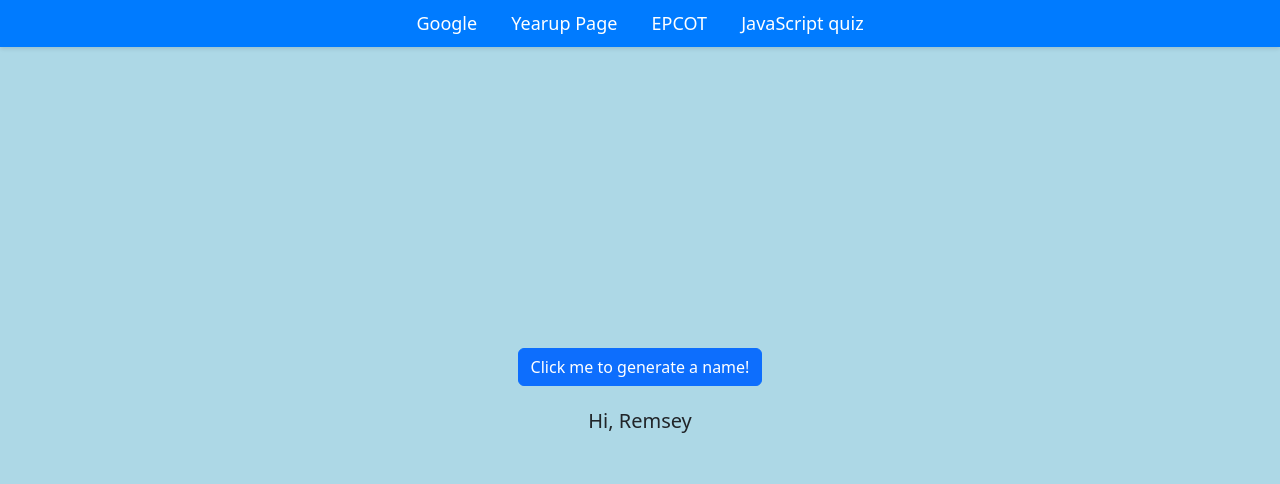
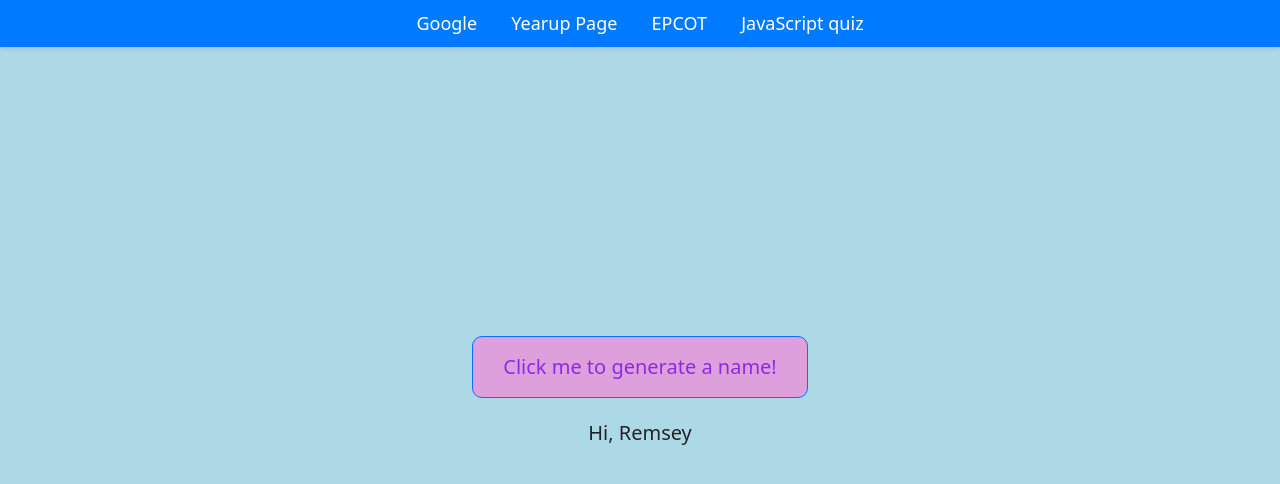
Before and after one commit to iraryc/GenerateRandomIcebreakerQuestion, a plain HTML site: page index.html in a window 1280 px wide. Drawn offline with nearby package versions, Linux system fonts and the light colour scheme.

Commit message:
made button bigger
made button bigger

```diff
--- a/index.html
+++ b/index.html
@@ -20,7 +20,7 @@
         </nav>
     </header>
 
-    <button type="button" class="btn btn-primary" onclick="generateNewName()">Click me to generate a name!</button>
+    <button type="button" class="btn btn-primary btn-lg" onclick="generateNewName()">Click me to generate a name!</button>
     <p id="displayQuestion"></p>
     <script src="https://cdn.jsdelivr.net/npm/bootstrap@5.3.3/dist/js/bootstrap.bundle.min.js"
         integrity="sha384-YvpcrYf0tY3lHB60NNkmXc5s9fDVZLESaAA55NDzOxhy9GkcIdslK1eN7N6jIeHz"
--- a/style.css
+++ b/style.css
@@ -33,3 +33,17 @@ nav a {
     font-size: 18px;
     padding: 10px 15px;
 }
+
+.btn {
+    background-color: plum;
+    color: blueviolet;
+    padding: 15px 30px; /* Adjust padding for larger size */
+    font-size: 20px; /* Adjust font size for larger text */
+    border-radius: 10px; /* Optional: Add rounded corners for visual appeal */
+
+}
+
+.btn:hover {
+    background-color: blueviolet;
+    color: plum;
+}
```
